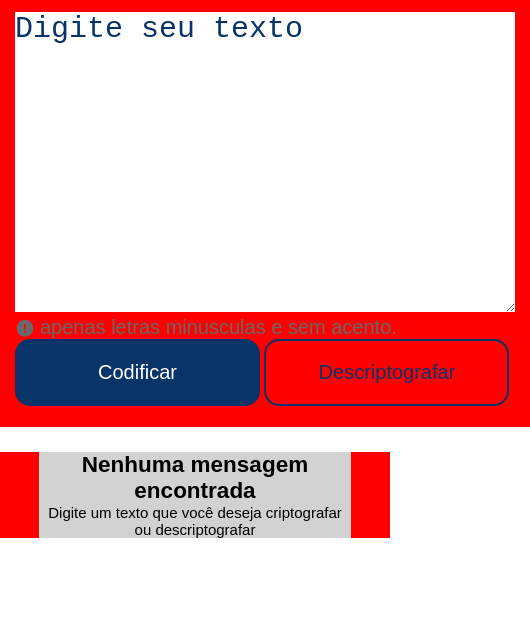
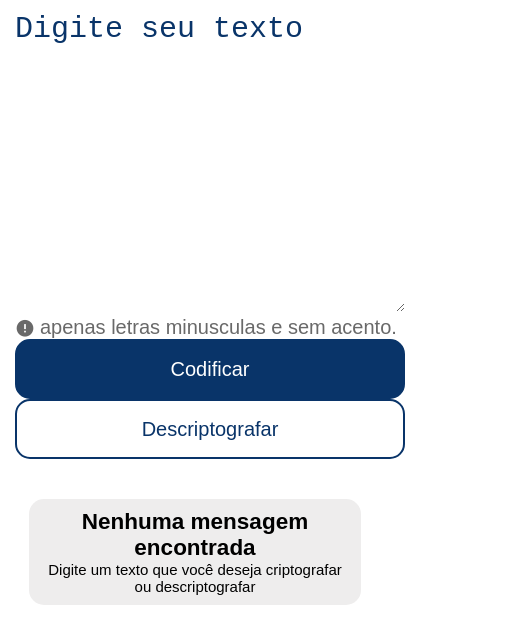
Before and after one commit to Mateuscoding/projeto_decodificador_challenge, a plain HTML site: page index.html in a window 390 px wide. Shown: the part 153-796 px from the top of the page, 530 px wide, since content can reach past the window. Drawn offline with nearby package versions, Linux system fonts and the light colour scheme.

Commit message:
__corrigindo erros na responsividade

```diff
--- a/style.css
+++ b/style.css
@@ -26,12 +26,11 @@ main{
 
 .campo-codificar{
     width: 600px;
-    min-width: 500px;
     height: 400px;
     padding: 15px;
     font-family: sans-serif;
     margin-bottom: 25px;
-    background-color: red;
+    /* background-color: red; */
 }
  textarea{
     /* background-color: red; */
@@ -62,7 +61,7 @@ textarea::placeholder{
     border: 2px solid #093469;
     color: #093469;
     width: 49%;
-    height: 67px;
+    height: 60px;
     border-radius: 15px;
     font-size: 20px;
     cursor: pointer;
@@ -104,12 +103,23 @@ textarea::placeholder{
     }
     .campo-codificar{
         width: 100%;
+        height: 100%;
+    }
+    .campo-codificar > p{
+        width: 100%;
+        margin: 0 auto;
+    }
+    .btn {
+        margin: 0 auto;
+        height: auto;
     }
     .texto-vazio{
+        padding: 10px;
         margin: 0 auto;
-        background-color: #d3d2d2;
+        background-color: #eeeded;
         width: 80%;
-
+        height: auto;
+        border-radius: 15px;
     }
     .texto-vazio img{
         display: none;
@@ -117,8 +127,20 @@ textarea::placeholder{
     .retorno-decodificador{
         width: 100%;
         height: 100%;
-        background-color: red;
         padding: 0;
     }
+}
+
+@media(max-width: 440px){
+
+        .btn{
+            /* display: block; */
+            height: 120px;
+        /* flex-wrap: wrap;         */
+        }
+        .btn button{
+            width: 100%;
+        }
+
 
 }
```
